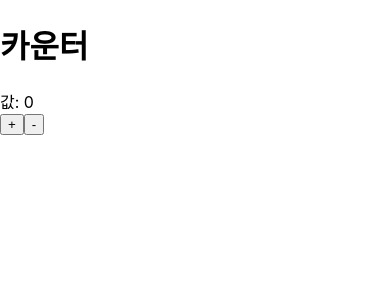
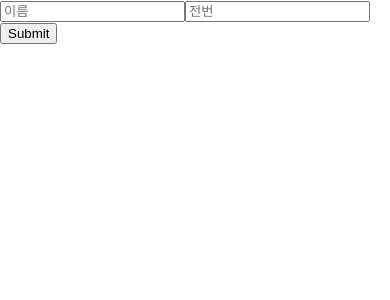
Before and after one commit to twkim-0501/Newbie_Project_Toby_SPARCS, a React (Create React App) app in the folder start-react-app/: page / in a window 390 px wide. Shown: the top 300 px of the page. Built offline with nearby package versions, Linux system fonts and the light colour scheme.

Commit message:
Making phone-book(practice managing input state)

```diff
--- a/start-react-app/src/App.js
+++ b/start-react-app/src/App.js
@@ -1,10 +1,17 @@
 import React, {Component} from 'react';
-import Counter from './Counter';
-import './App.css';
+import PhoneForm from './components/PhoneForm';
+
 class App extends Component {
+  handleCreate = (data) => {
+    console.log(data);
+  }
   render() {
     return (
-      <Counter/>
+      <div>
+        <PhoneForm
+          onCreate={this.handleCreate}
+        />
+      </div>
     );
   }
 }
--- /dev/null
+++ b/start-react-app/src/components/PhoneForm.js
@@ -0,0 +1,43 @@
+import React, {Component} from 'react';
+
+class PhoneForm extends Component {
+    state={
+        name: '',
+        phone: ''
+    }
+    handleChange = (e) =>{
+        this.setState({
+            [e.target.name]: e.target.value
+        })
+    }
+    handleSubmit = (e) => {
+        e.preventDefault(); //prevent page reloading
+        this.props.onCreate(this.state); //state를 onCreate를 통해 부모에게 전달
+        this.setState({//상태 초기화
+            name:'',
+            phone:''
+        })
+    }
+
+    render() {
+        return(
+            <form onSubmit={this.handleSubmit}>
+                <input
+                    placeholder="이름"
+                    value={this.state.name}
+                    onChange={this.handleChange}
+                    name="name"
+                />
+                <input
+                    placeholder="전번"
+                    value={this.state.phone}
+                    onChange={this.handleChange}
+                    name="phone"
+                />
+                <button type="submit">Submit</button>
+            </form>
+        );
+    }
+}
+
+export default PhoneForm;
```
